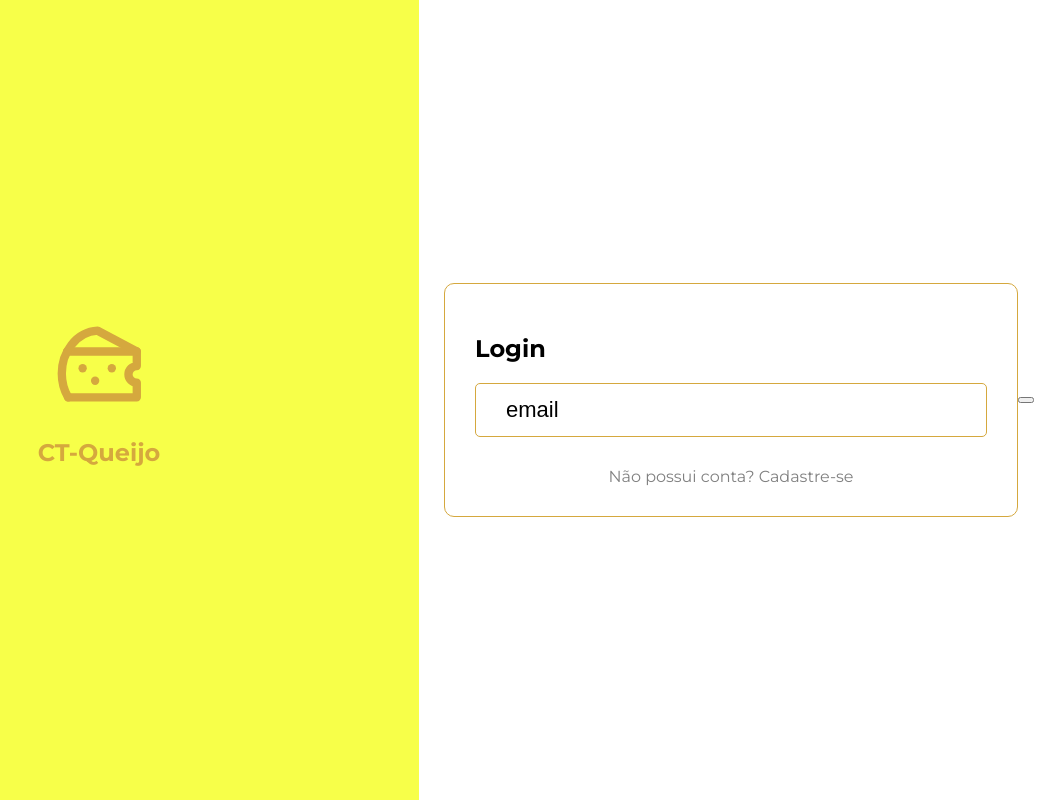
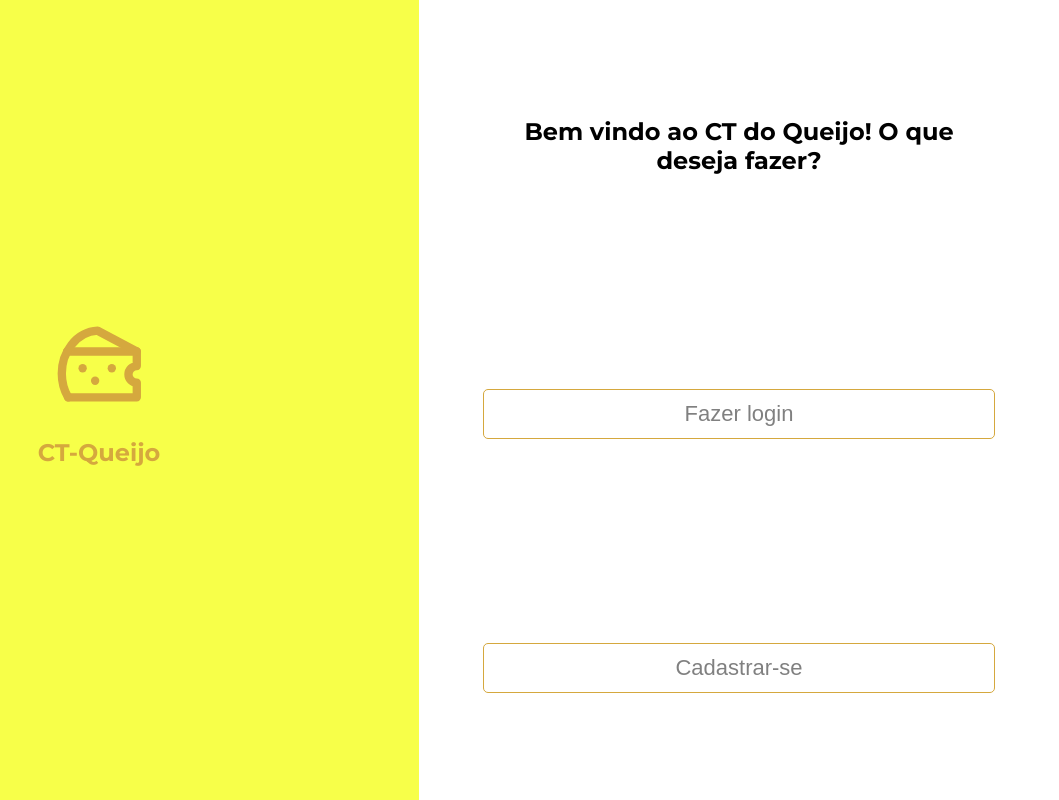
Before and after one commit to mauriazevedo/ct-queijo, a React (Create React App) app in the folder client/: page / in a window 1280 px wide. Shown: the whole page, without its empty margins (221-1280 px from the left). Built offline with nearby package versions, Linux system fonts and the light colour scheme.

Commit message:
feat: Adiciona botões de redirecionamento para login e cadastro e remove importações não utilizadas

```diff
--- a/client/src/pages/Homepage/index.js
+++ b/client/src/pages/Homepage/index.js
@@ -1,26 +1,27 @@
-import React, { useRef } from "react";
-import { Container, LeftContainer, RightContainer } from "./style";
+import React from "react";
+import {
+  Container,
+  LeftContainer,
+  RedirectButtons,
+  RightContainer,
+} from "./style";
 import Logo from "../../components/Logo";
-import FormComponent from "../../components/FormComponent";
-import { useNavigate } from "react-router-dom";
+import { Link } from "react-router-dom";
 
 function Homepage() {
-  const navigation = useRef(useNavigate());
-  const inputs = [
-    {
-      type: "text",
-      placeholder: "Login",
-      value: "email",
-    },
-  ];
   return (
     <Container>
       <LeftContainer>
         <Logo size={100} />
       </LeftContainer>
       <RightContainer>
-        <FormComponent inputs={inputs} title={"Login"} />
-        <button onClick={() => navigation.current("/dashboard")} />
+        <h1>Bem vindo ao CT do Queijo! O que deseja fazer?</h1>
+        <Link to="/login">
+          <RedirectButtons>Fazer login</RedirectButtons>
+        </Link>
+        <Link to="/register">
+          <RedirectButtons>Cadastrar-se</RedirectButtons>
+        </Link>
       </RightContainer>
     </Container>
   );
--- a/client/src/pages/Homepage/style.js
+++ b/client/src/pages/Homepage/style.js
@@ -20,4 +20,34 @@ export const RightContainer = styled.section`
   justify-content: center;
   align-items: center;
   flex-wrap: wrap;
+
+  h1 {
+    width: 80%;
+    text-align: center;
+  }
+
+  a {
+    width: 100%;
+    display: flex;
+    justify-content: center;
+    text-decoration: none;
+  }
 `;
+
+export const RedirectButtons = styled.button`
+  width: 80%;
+  border-radius: 5px;
+  height: 50px;
+  border: 1px solid #d5a83e;
+  margin-bottom: 10px;
+  font-size: 22px;
+  padding-left: 30px;
+  padding: 0;
+  background-color: transparent;
+  color: #808080;
+  cursor: pointer;
+  &:hover {
+    background-color: #d5a83e;
+    color: #fff;
+  }
+`;
```
